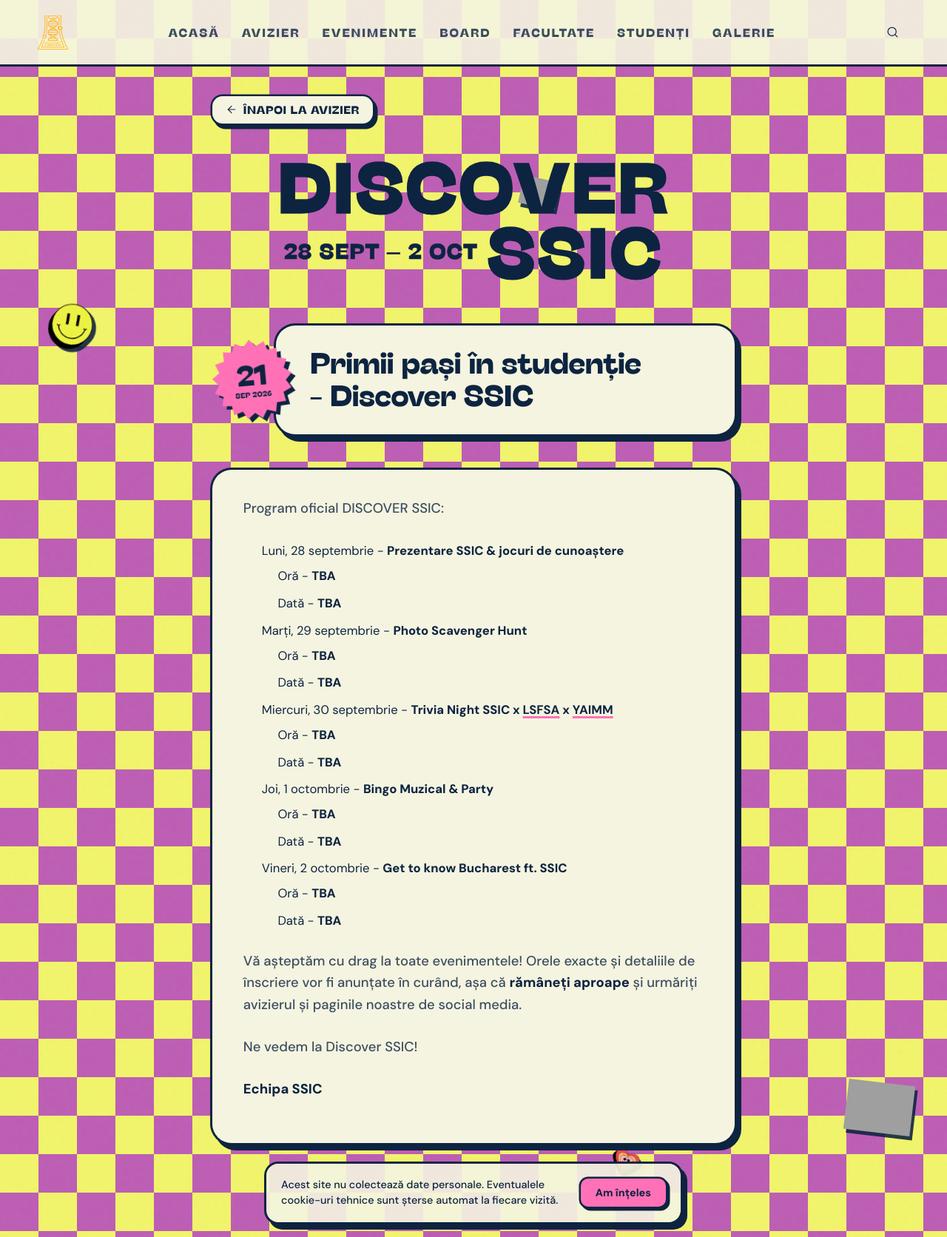
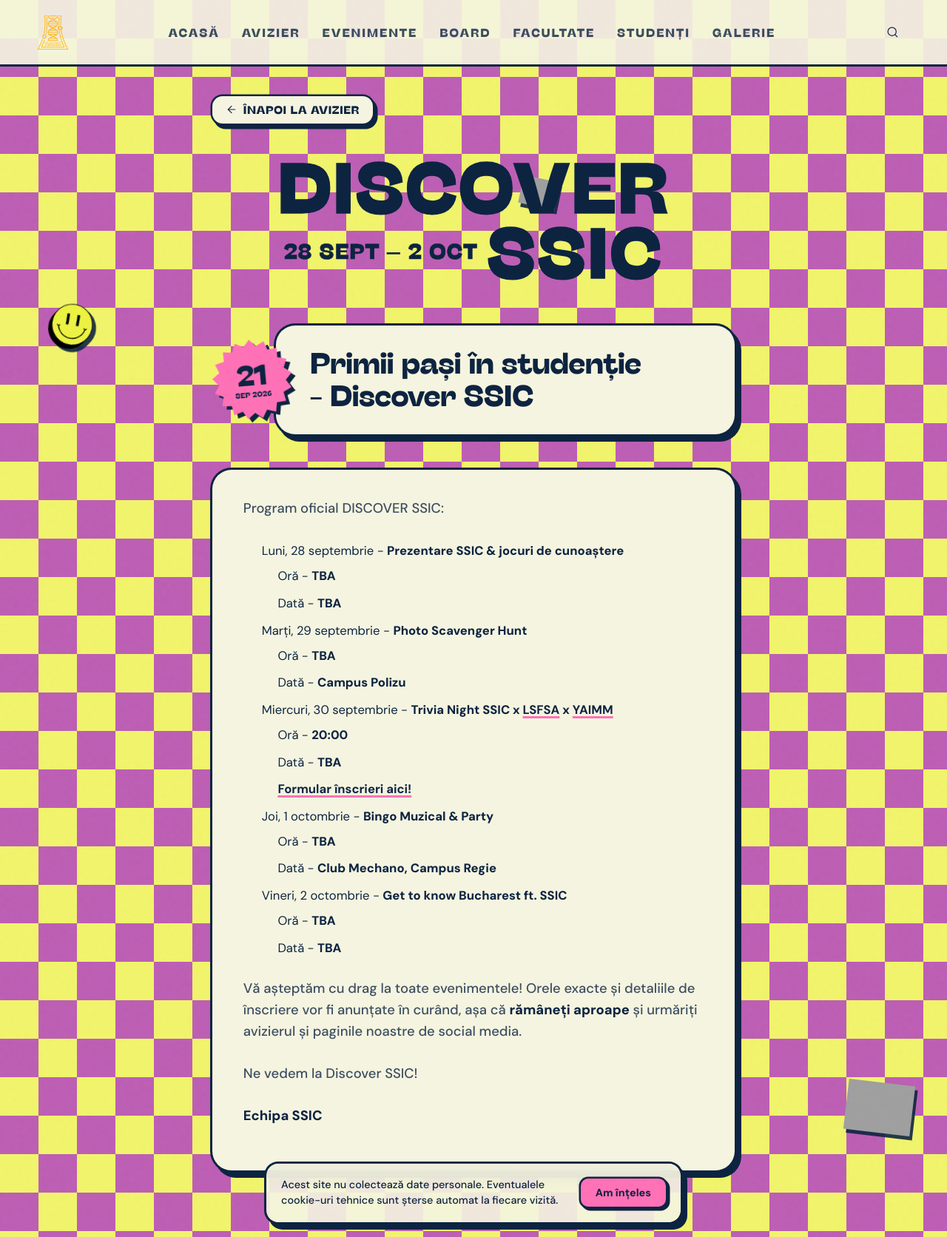
Before and after one commit to prssic/ssic, a Jekyll site: the page built from _avizier/anunt-discover-ssic.md, in a window 1280 px wide. Shown: the whole page at 74% size. Built offline with Jekyll 4.4.1, drawn with Linux system fonts in a browser that asks for light colours; nearby versions of some CDN libraries; a script that is not in the unit is left out; grey boxes are pictures that could not be loaded.

Commit message:
Update anunt-discover-ssic.md

```diff
--- a/_avizier/anunt-discover-ssic.md
+++ b/_avizier/anunt-discover-ssic.md
@@ -18,15 +18,16 @@ Program oficial DISCOVER SSIC:
 
 * Marți, 29 septembrie - **Photo Scavenger Hunt**
   * Oră - **TBA**
-  * Dată - **TBA**
+  * Dată - **Campus Polizu**
 
 * Miercuri, 30 septembrie - **Trivia Night SSIC x [LSFSA](https://www.instagram.com/lsfsa.bucuresti/) x [YAIMM](https://www.instagram.com/youthinactionimm/)**
-  * Oră - **TBA**
+  * Oră - **20:00**
   * Dată - **TBA**
+  * **[Formular înscrieri aici!](https://docs.google.com/forms/d/e/1FAIpQLSdzqtD7E1TSbexXeLJ8lh_Zte9-5Jk5dHWm1_94yVSK8EGkQA/viewform)**
 
 * Joi, 1 octombrie - **Bingo Muzical & Party**
   * Oră - **TBA**
-  * Dată - **TBA**
+  * Dată - **Club Mechano, Campus Regie**
 
 * Vineri, 2 octombrie - **Get to know Bucharest ft. SSIC**
   * Oră - **TBA**
```
